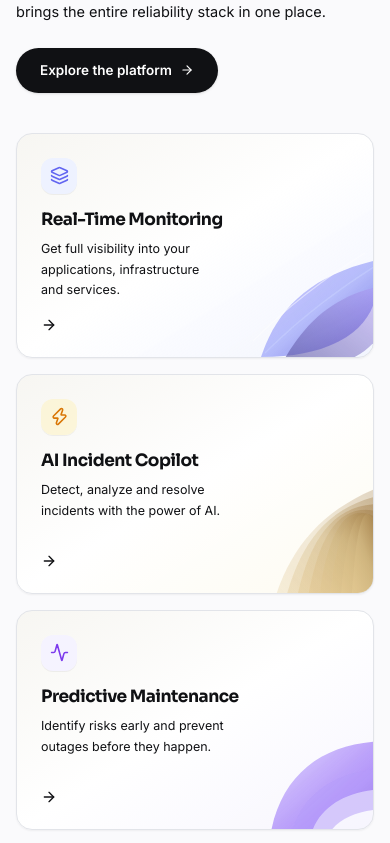
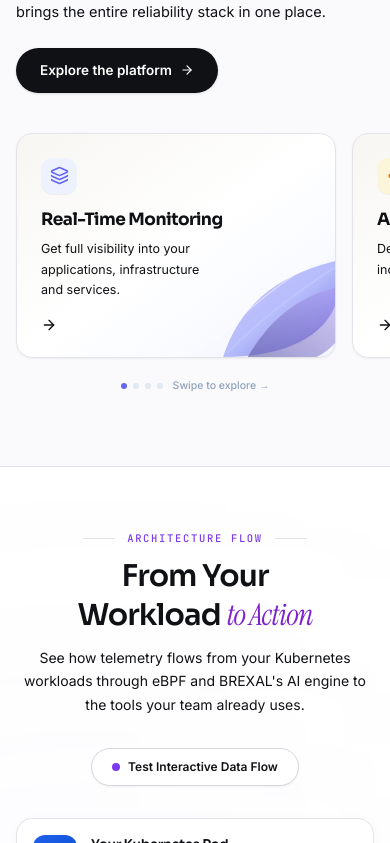
Before and after one commit to samarth3394/BhartiAppplus, a Next.js app in the folder frontend/: page / in a window 390 px wide. Shown: the part 1181-2024 px from the top of the page. Built offline with nearby package versions, Linux system fonts and the light colour scheme.

Commit message:
feat(mobile): make platform bento cards horizontally scrollable on mobile

```diff
--- a/frontend/src/app/globals.css
+++ b/frontend/src/app/globals.css
@@ -99,6 +99,16 @@ p {
 
 ::-webkit-scrollbar-thumb:hover {
   background: #8B8F9A;
+}
+
+/* Hide scrollbar for Chrome, Safari and Opera */
+.no-scrollbar::-webkit-scrollbar {
+  display: none;
+}
+/* Hide scrollbar for IE, Edge and Firefox */
+.no-scrollbar {
+  -ms-overflow-style: none;  /* IE and Edge */
+  scrollbar-width: none;  /* Firefox */
 }
 
 /* Elite Selection */
--- a/frontend/src/app/page.tsx
+++ b/frontend/src/app/page.tsx
@@ -458,11 +458,12 @@ function PlatformOverviewSection() {
 
           </div>
 
-          {/* Right Column (7 cols): 2x2 Bento Cards with Custom Visual Art */}
-          <div className="lg:col-span-7 grid grid-cols-1 sm:grid-cols-2 gap-4 sm:gap-5">
+          {/* Right Column (7 cols): 2x2 Bento Cards with Custom Visual Art (Horizontally Scrollable on Mobile) */}
+          <div className="lg:col-span-7 flex flex-col">
+            <div className="flex overflow-x-auto snap-x snap-mandatory sm:grid sm:grid-cols-2 sm:overflow-visible gap-4 sm:gap-5 pb-3 sm:pb-0 -mx-4 px-4 sm:mx-0 sm:px-0 no-scrollbar [scroll-padding-left:1rem]">
 
             {/* ── CARD 1: REAL-TIME MONITORING ── */}
-            <div className="group relative rounded-2xl border border-[#E2E4E9] bg-gradient-to-br from-[#F7F6F2] via-white to-[#EEF2FF]/70 p-6 sm:p-7 min-h-[220px] flex flex-col justify-between overflow-hidden shadow-xs hover:shadow-md hover:border-[#818CF8]/50 transition-all">
+            <div className="group relative rounded-2xl border border-[#E2E4E9] bg-gradient-to-br from-[#F7F6F2] via-white to-[#EEF2FF]/70 p-6 sm:p-7 min-h-[220px] w-[84vw] max-w-[320px] shrink-0 snap-start sm:w-auto sm:max-w-none sm:shrink flex flex-col justify-between overflow-hidden shadow-xs hover:shadow-md hover:border-[#818CF8]/50 transition-all">
               {/* Abstract Wave Ribbon Graphic */}
               <div className="absolute -right-4 -bottom-4 w-40 h-40 sm:w-48 sm:h-48 pointer-events-none opacity-85 group-hover:scale-105 transition-transform">
                 <svg viewBox="0 0 200 200" className="w-full h-full">
@@ -502,7 +503,7 @@ function PlatformOverviewSection() {
             </div>
 
             {/* ── CARD 2: AI INCIDENT COPILOT ── */}
-            <div className="group relative rounded-2xl border border-[#E2E4E9] bg-gradient-to-br from-[#F7F6F2] via-white to-[#FFFBEB]/70 p-6 sm:p-7 min-h-[220px] flex flex-col justify-between overflow-hidden shadow-xs hover:shadow-md hover:border-[#C8A96B]/50 transition-all">
+            <div className="group relative rounded-2xl border border-[#E2E4E9] bg-gradient-to-br from-[#F7F6F2] via-white to-[#FFFBEB]/70 p-6 sm:p-7 min-h-[220px] w-[84vw] max-w-[320px] shrink-0 snap-start sm:w-auto sm:max-w-none sm:shrink flex flex-col justify-between overflow-hidden shadow-xs hover:shadow-md hover:border-[#C8A96B]/50 transition-all">
               {/* Golden Radial Architectural Fins Graphic */}
               <div className="absolute -right-3 -bottom-3 w-40 h-40 sm:w-48 sm:h-48 pointer-events-none opacity-85 group-hover:scale-105 transition-transform">
                 <svg viewBox="0 0 200 200" className="w-full h-full">
@@ -542,7 +543,7 @@ function PlatformOverviewSection() {
             </div>
 
             {/* ── CARD 3: PREDICTIVE MAINTENANCE ── */}
-            <div className="group relative rounded-2xl border border-[#E2E4E9] bg-gradient-to-br from-[#F7F6F2] via-white to-[#F5F3FF]/70 p-6 sm:p-7 min-h-[220px] flex flex-col justify-between overflow-hidden shadow-xs hover:shadow-md hover:border-[#8B5CF6]/50 transition-all">
+            <div className="group relative rounded-2xl border border-[#E2E4E9] bg-gradient-to-br from-[#F7F6F2] via-white to-[#F5F3FF]/70 p-6 sm:p-7 min-h-[220px] w-[84vw] max-w-[320px] shrink-0 snap-start sm:w-auto sm:max-w-none sm:shrink flex flex-col justify-between overflow-hidden shadow-xs hover:shadow-md hover:border-[#8B5CF6]/50 transition-all">
               {/* Lavender Curved Arch / Tube Graphic */}
               <div className="absolute -right-4 -bottom-4 w-40 h-40 sm:w-48 sm:h-48 pointer-events-none opacity-85 group-hover:scale-105 transition-transform">
                 <svg viewBox="0 0 200 200" className="w-full h-full">
@@ -583,7 +584,7 @@ function PlatformOverviewSection() {
             </div>
 
             {/* ── CARD 4: AUTOMATED BUG TRACKING ── */}
-            <div className="group relative rounded-2xl border border-[#E2E4E9] bg-gradient-to-br from-[#F7F6F2] via-white to-[#EEF2FF]/70 p-6 sm:p-7 min-h-[220px] flex flex-col justify-between overflow-hidden shadow-xs hover:shadow-md hover:border-[#4F46E5]/50 transition-all">
+            <div className="group relative rounded-2xl border border-[#E2E4E9] bg-gradient-to-br from-[#F7F6F2] via-white to-[#EEF2FF]/70 p-6 sm:p-7 min-h-[220px] w-[84vw] max-w-[320px] shrink-0 snap-start sm:w-auto sm:max-w-none sm:shrink flex flex-col justify-between overflow-hidden shadow-xs hover:shadow-md hover:border-[#4F46E5]/50 transition-all">
               {/* Geometric Isometric 3D Steps Graphic */}
               <div className="absolute -right-3 -bottom-3 w-40 h-40 sm:w-48 sm:h-48 pointer-events-none opacity-85 group-hover:scale-105 transition-transform">
                 <svg viewBox="0 0 200 200" className="w-full h-full">
@@ -631,6 +632,16 @@ function PlatformOverviewSection() {
               </div>
             </div>
 
+            </div>
+
+            {/* Mobile Scroll Indicator (visible only on mobile) */}
+            <div className="flex sm:hidden items-center justify-center gap-1.5 pt-2 text-[11px] text-slate-400 font-medium">
+              <span className="w-1.5 h-1.5 rounded-full bg-[#6366F1]" />
+              <span className="w-1.5 h-1.5 rounded-full bg-slate-200" />
+              <span className="w-1.5 h-1.5 rounded-full bg-slate-200" />
+              <span className="w-1.5 h-1.5 rounded-full bg-slate-200" />
+              <span className="ml-1 text-[10.5px] text-slate-400 font-sans">Swipe to explore →</span>
+            </div>
           </div>
 
         </div>
```
